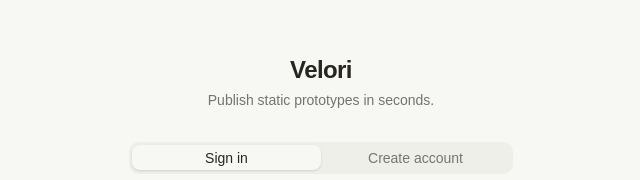
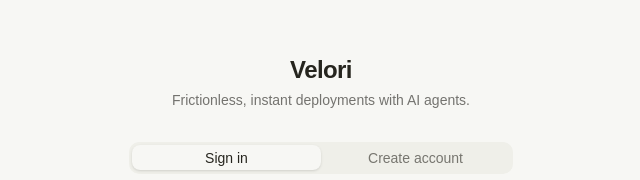
Before and after one commit to samsolomon/protopen, a React (Vite) app in the folder web/: page / in a window 1280 px wide. Shown: the part 136-316 px from the top of the page, without its empty margins (319-959 px from the left). Built offline with nearby package versions, Linux system fonts and the light colour scheme; no server answers.

Commit message:
Update auth page subhead copy

```diff
--- a/web/src/AuthPage.tsx
+++ b/web/src/AuthPage.tsx
@@ -129,7 +129,7 @@
       <div className="w-full max-w-sm">
         <div className="mb-8 text-center">
           <h1 className="text-2xl font-bold tracking-tight">Velori</h1>
-          <p className="mt-1 text-sm text-muted-foreground">Publish static prototypes in seconds.</p>
+          <p className="mt-1 text-sm text-muted-foreground">Frictionless, instant deployments with AI agents.</p>
         </div>
 
         {authView === 'forgot' ? (
```
